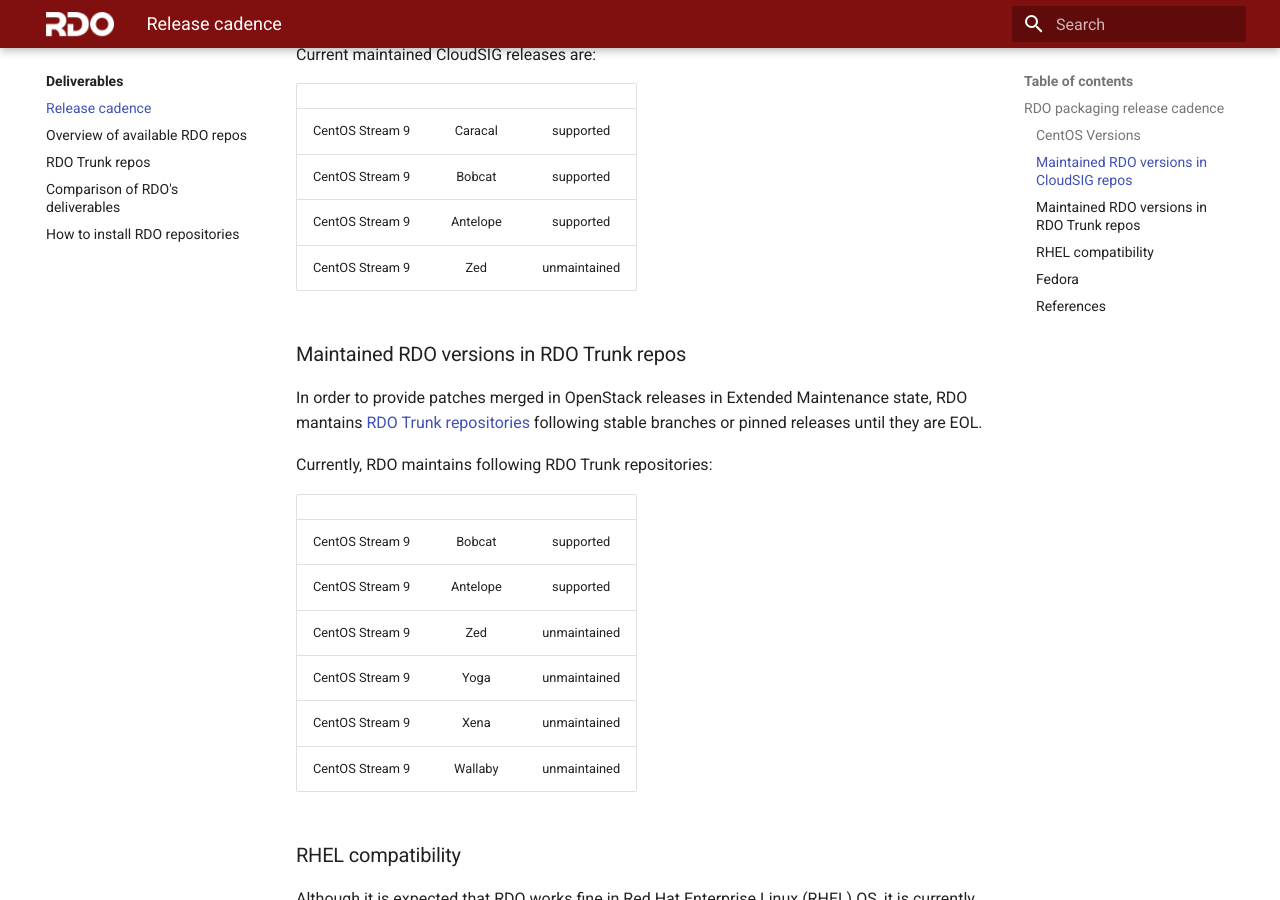
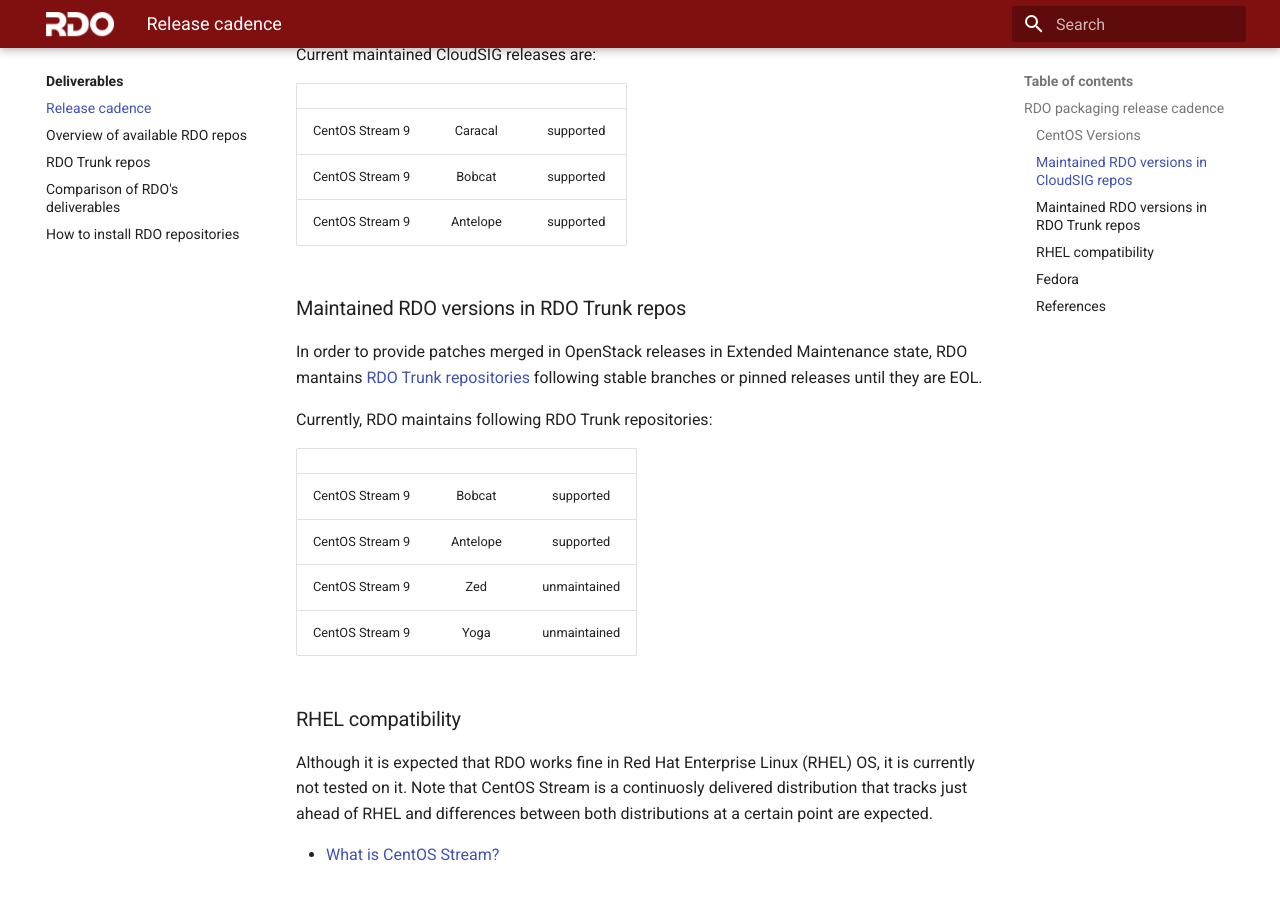
Before and after one commit to rdo-infra/rdo-mkdocs-website, an MkDocs documentation site: the page built from docs/deliverables/release-cadence.md, in a window 1280 px wide and 900 px high, scrolled down 732 px. Built offline with MkDocs 1.6.1 and Material for MkDocs 9.7.7, drawn with Linux system fonts in a browser that asks for light colours.

Commit message:
Update status of RDO releases
- Zed Cloudsig is not longer supported as it is now in unmaintained
  mode.
- RDO Trunk Wallaby and Xena are now stopped for CS9 too.

Change-Id: I5cf0c870c246e208477776698f4b85f70c18c07c

```diff
--- a/docs/deliverables/release-cadence.md
+++ b/docs/deliverables/release-cadence.md
@@ -26,7 +26,6 @@
 | CentOS Stream 9  | Caracal   | supported |
 | CentOS Stream 9  | Bobcat   | supported |
 | CentOS Stream 9  | Antelope | supported |
-| CentOS Stream 9  | Zed      | unmaintained |
 
 
 
@@ -43,8 +42,6 @@
 | CentOS Stream 9  | Antelope | supported |
 | CentOS Stream 9  | Zed      | unmaintained |
 | CentOS Stream 9  | Yoga     | unmaintained|
-| CentOS Stream 9  | Xena     | unmaintained|
-| CentOS Stream 9  | Wallaby  | unmaintained |
 
 
 ### RHEL compatibility
```
